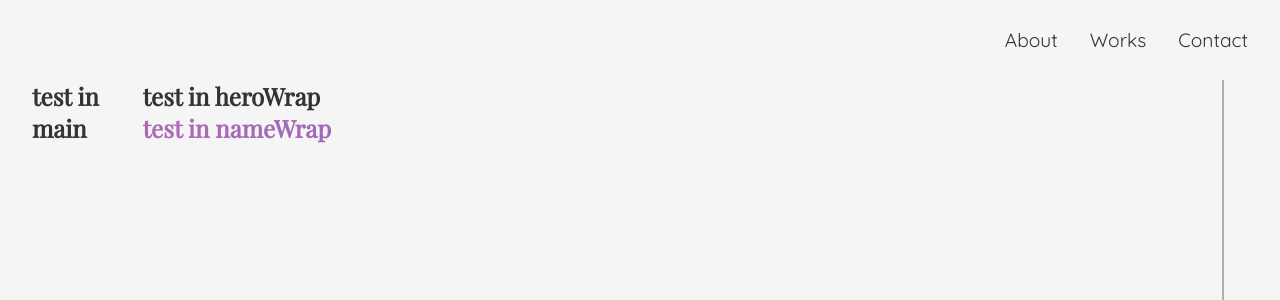
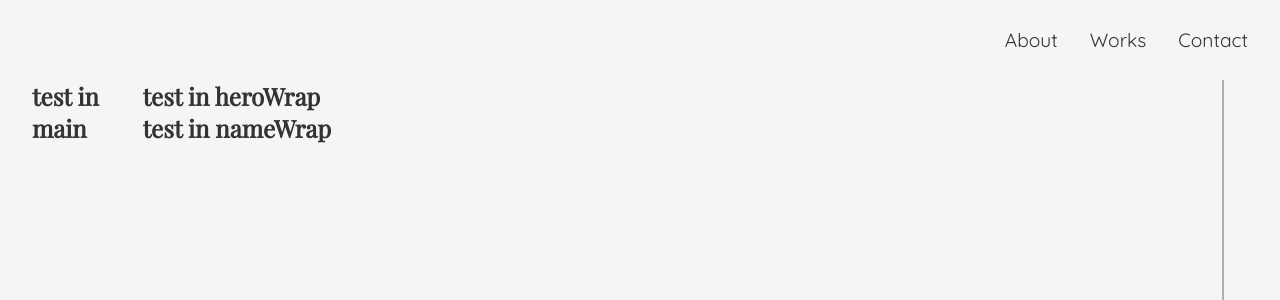
Before and after one commit to miyabitanimchi/my-portfolio-ver2, a Next.js app: page / in a window 1280 px wide. Shown: the top 300 px of the page. Built offline with nearby package versions, Linux system fonts and the light colour scheme; a web font is replaced by a local one.

Commit message:
deploy test

```diff
--- a/components/layouts/heroSection/HeroSection.tsx
+++ b/components/layouts/heroSection/HeroSection.tsx
@@ -8,9 +8,9 @@ const HeroSection = () => (
     <h1>test in main</h1>
     <div className={styles.heroWrap}>
       <h1>test in heroWrap</h1>
-      <div
+      {/* <div
         className={`${utilStyles.gradientTextKit} ${utilStyles.gradientPinkBlue}`}
-      >
+      > */}
       <h1>test in nameWrap</h1>
       <h1 className={`${utilStyles.headingJumbo} ${styles.heroFName}`}>
         Miyabi
@@ -18,7 +18,7 @@ const HeroSection = () => (
       <h1 className={`${utilStyles.headingJumbo} ${styles.heroLName}`}>
         Tanimichi
       </h1>
-      </div>
+      {/* </div> */}
       <div
         className={`${utilStyles.gradientTextKit} ${utilStyles.gradientGray} ${styles.jobPositionWrap}`}
       >
```
Lines whose indentation alone changed are shown as unchanged.
